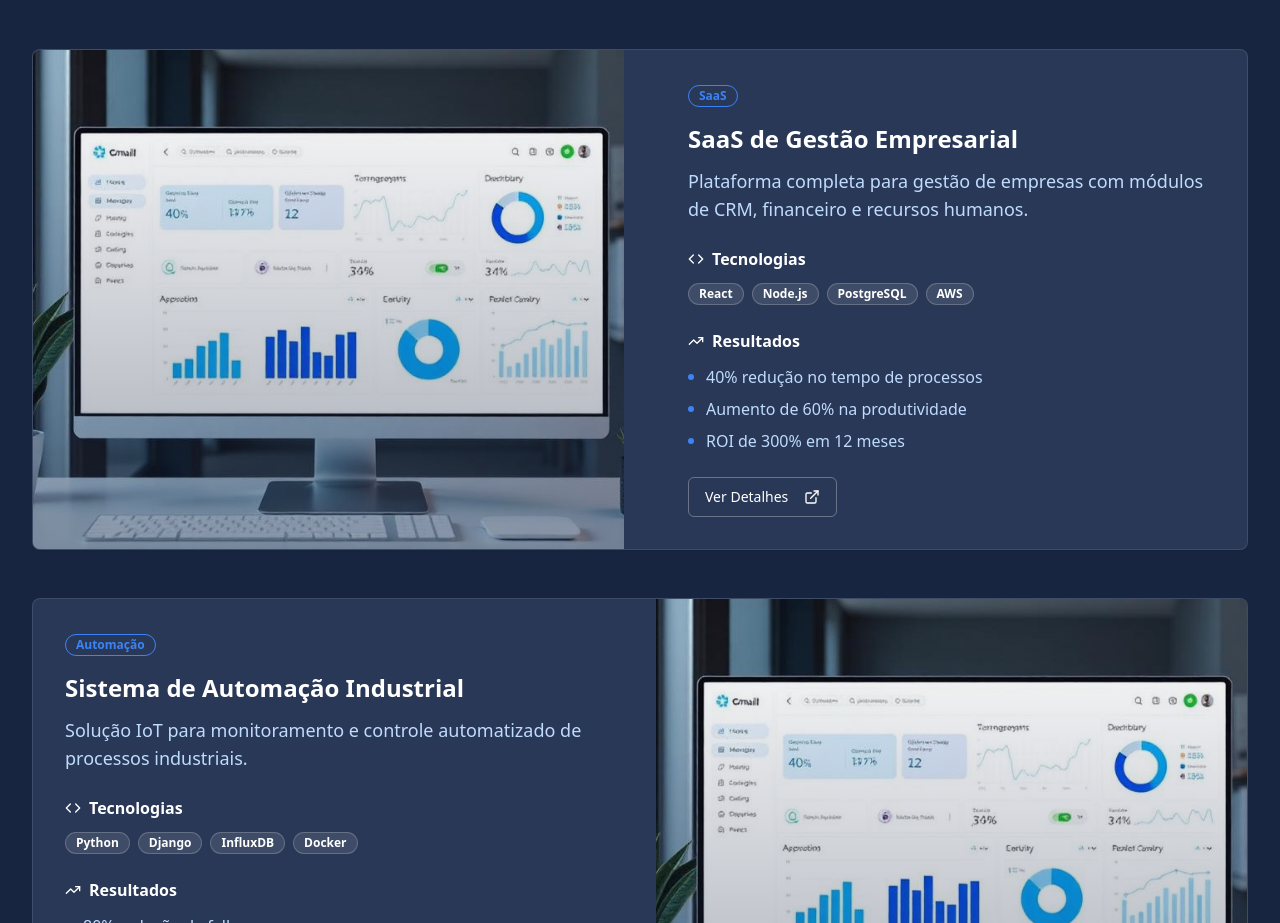
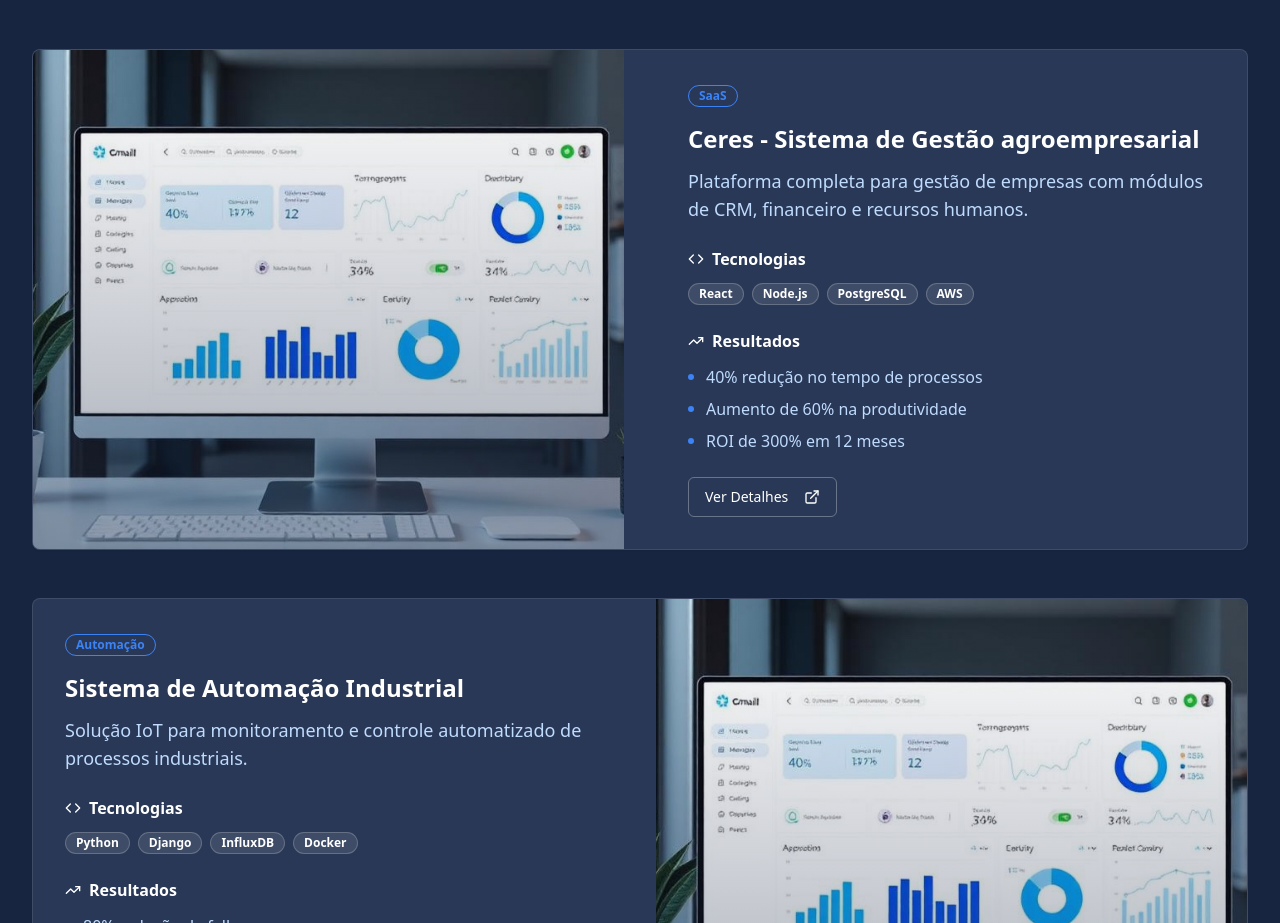
Before and after one commit to MVTech-Solutions/consonant-vision-launch, a React (Vite) app: page / in a window 1280 px wide. Shown: the part 3480-4403 px from the top of the page. Built offline with nearby package versions, Linux system fonts and the light colour scheme; the HTML template or start-up script is replaced by a standard one.

Commit message:
Update portfolio title

```diff
--- a/src/components/Portfolio.tsx
+++ b/src/components/Portfolio.tsx
@@ -7,7 +7,7 @@ import portfolioImage from "@/assets/portfolio-saas.jpg";
 const Portfolio = () => {
   const projects = [
     {
-      title: "SaaS de Gestão Empresarial",
+      title: "Ceres - Sistema de Gestão agroempresarial",
       description: "Plataforma completa para gestão de empresas com módulos de CRM, financeiro e recursos humanos.",
       image: portfolioImage,
       technologies: ["React", "Node.js", "PostgreSQL", "AWS"],
```
